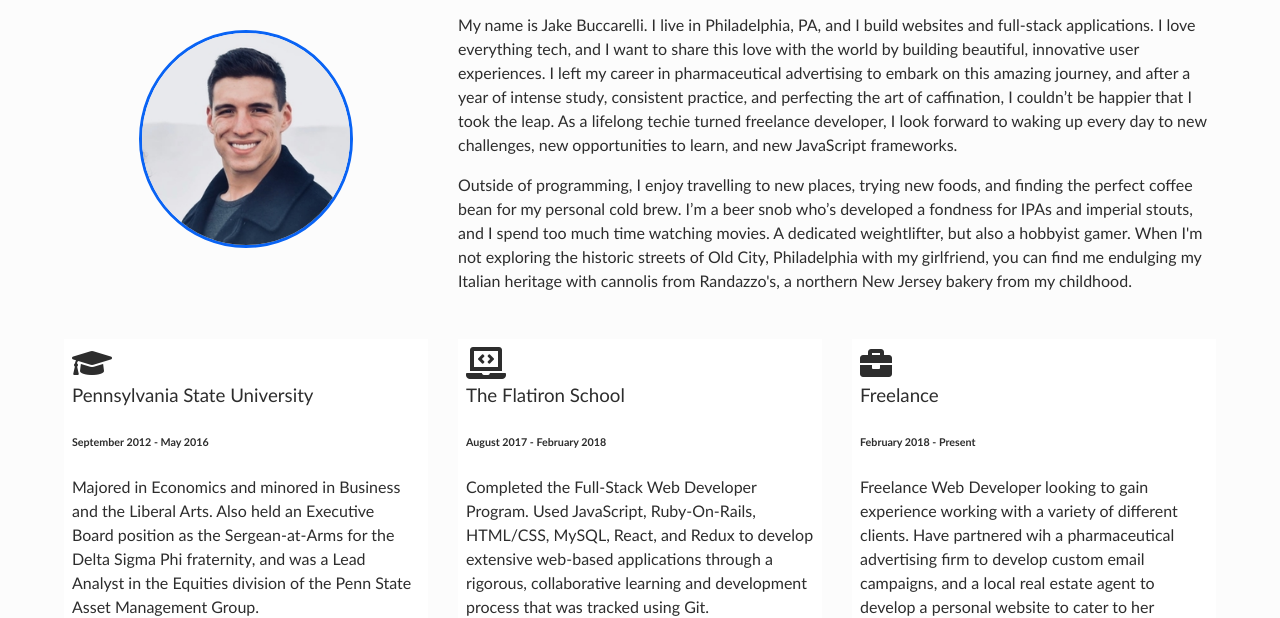
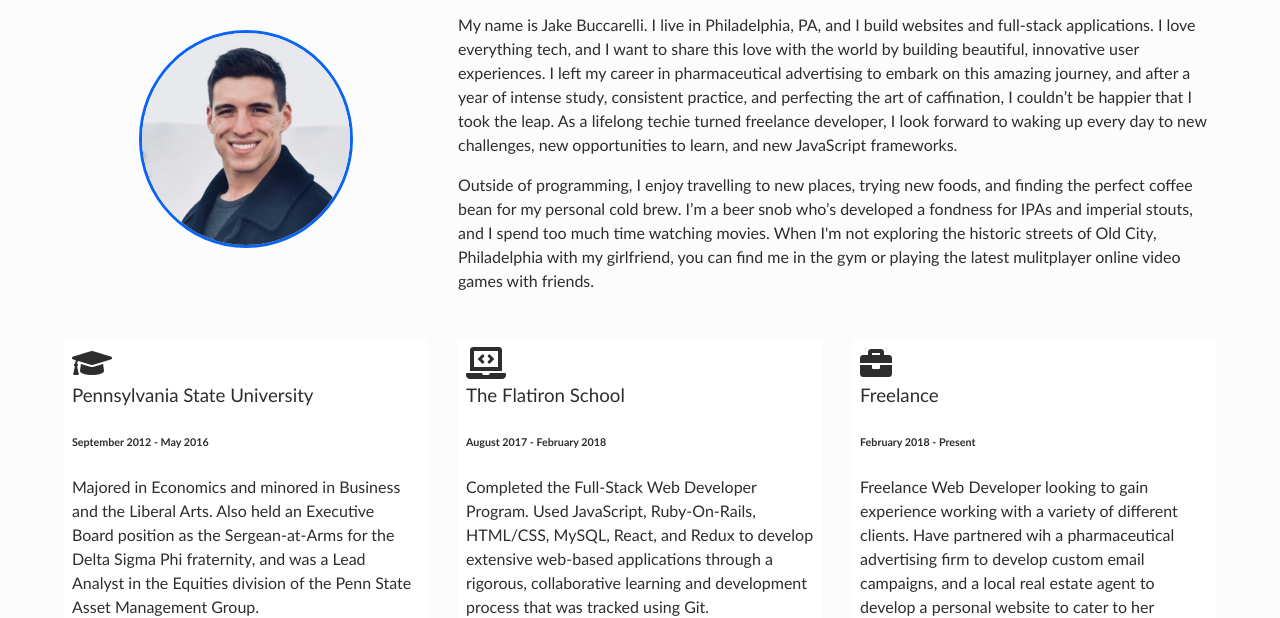
Before and after one commit to jtb1137/buccarelli-portfolio, a website: page dist/about.html in a window 1280 px wide. Shown: the part 191-809 px from the top of the page. Drawn offline with nearby package versions, Linux system fonts and the light colour scheme.

Commit message:
about page tweaks

```diff
--- a/dist/about.html
+++ b/dist/about.html
@@ -62,9 +62,8 @@
         <p>
           Outside of programming, I enjoy travelling to new places, trying new foods, and finding the perfect coffee bean for my personal
           cold brew. I’m a beer snob who’s developed a fondness for IPAs and imperial stouts, and I spend too much time watching
-          movies. A dedicated weightlifter, but also a hobbyist gamer. When I'm not exploring the historic streets of Old
-          City, Philadelphia with my girlfriend, you can find me endulging my Italian heritage with cannolis from Randazzo's,
-          a northern New Jersey bakery from my childhood.
+          movies. When I'm not exploring the historic streets of Old City, Philadelphia with my girlfriend, you can find
+          me in the gym or playing the latest mulitplayer online video games with friends.
         </p>
       </div>
       <div class="job job-1">
```
